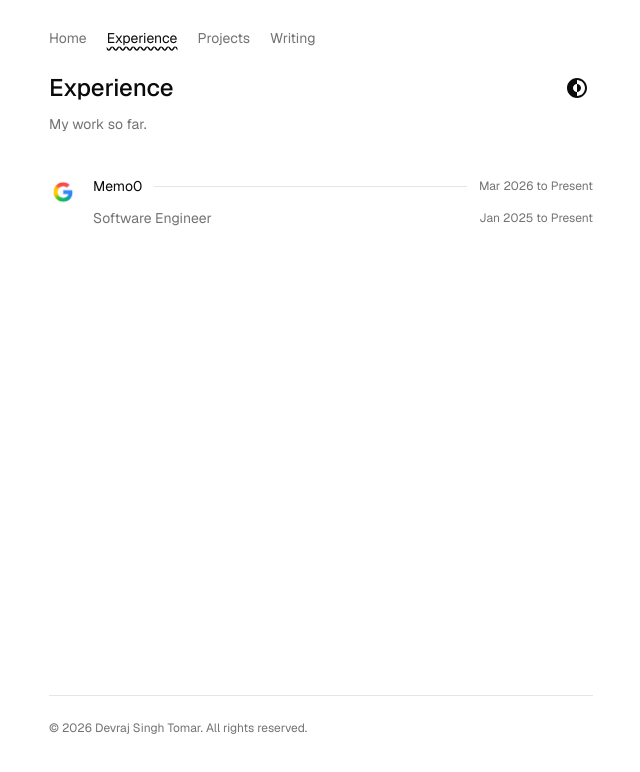
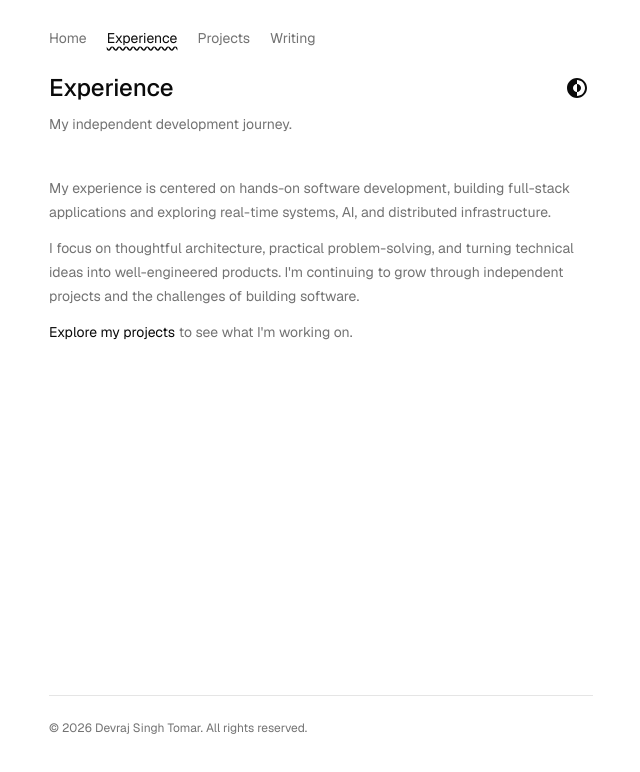
Before and after one commit to Devraj-singh-tomar/devraj-portfolio, a Next.js app: page /experience in a window 1280 px wide. Shown: the top 772 px of the page, without its empty margins (319-959 px from the left). Built offline with nearby package versions, Linux system fonts and the light colour scheme.

Commit message:
feat: implement EmptyState component and enhance experience, projects, and writing pages with conditional rendering and improved messaging

```diff
--- a/src/app/experience/page.tsx
+++ b/src/app/experience/page.tsx
@@ -1,7 +1,9 @@
+import { EmptyState } from "@/components/empty-state";
 import { ExperienceItem } from "@/components/experience/experience-item";
 import { HeroHeader } from "@/components/hero-header";
 import { experiences } from "@/config/experience";
 import { createPageMetadata } from "@/lib/seo";
+import Link from "next/link";
 
 export const metadata = createPageMetadata({
   title: "Experience",
@@ -13,9 +15,14 @@ export const metadata = createPageMetadata({
 export default function ExperiencePage() {
   return (
     <div>
-      <HeroHeader title="Experience" description="My work so far." />
+      <HeroHeader
+        title="Experience"
+        description="My independent development journey."
+        //  description="My work so far."
+      />
 
       <section className="mt-10">
+        {experiences.length > 0 ? (
           <div className="flex flex-col gap-8">
             {experiences.map((experience) => (
               <ExperienceItem
@@ -24,6 +31,32 @@ export default function ExperiencePage() {
               />
             ))}
           </div>
+        ) : (
+          <EmptyState>
+            <p>
+              My experience is centered on hands-on software development,
+              building full-stack applications and exploring real-time systems,
+              AI, and distributed infrastructure.
+            </p>
+
+            <p>
+              I focus on thoughtful architecture, practical problem-solving, and
+              turning technical ideas into well-engineered products. I&apos;m
+              continuing to grow through independent projects and the challenges
+              of building software.
+            </p>
+
+            <p>
+              <Link
+                href="/projects"
+                className="text-foreground hover:underline decoration-wavy underline-offset-[2.5px]"
+              >
+                Explore my projects
+              </Link>{" "}
+              to see what I&apos;m working on.
+            </p>
+          </EmptyState>
+        )}
       </section>
     </div>
   );
--- a/src/app/projects/page.tsx
+++ b/src/app/projects/page.tsx
@@ -1,3 +1,4 @@
+import { EmptyState } from "@/components/empty-state";
 import { HeroHeader } from "@/components/hero-header";
 import { ProjectItem } from "@/components/projects/project-item";
 import { projects } from "@/config/projects";
@@ -19,11 +20,26 @@ export default function ProjectsPage() {
       />
 
       <section className="mt-10">
-        <div className="flex flex-col gap-8">
-          {projects.map((project) => (
-            <ProjectItem key={project.title} project={project} />
-          ))}
-        </div>
+        {projects.length > 0 ? (
+          <div className="flex flex-col gap-8">
+            {projects.map((project) => (
+              <ProjectItem key={project.title} project={project} />
+            ))}
+          </div>
+        ) : (
+          <EmptyState>
+            <p>
+              I&apos;m currently building and refining projects before adding
+              them here. PeerDrop is my current focus: a browser-to-browser file
+              transfer project built with WebRTC, WebSockets, and Redis.
+            </p>
+
+            <p>
+              I&apos;ll publish projects here as their demos and detailed case
+              studies are ready.
+            </p>
+          </EmptyState>
+        )}
       </section>
     </div>
   );
--- a/src/app/writing/page.tsx
+++ b/src/app/writing/page.tsx
@@ -1,7 +1,9 @@
+import { EmptyState } from "@/components/empty-state";
 import { HeroHeader } from "@/components/hero-header";
 import { WritingItem } from "@/components/writing/writing-item";
 import { writings } from "@/config/writing";
 import { createPageMetadata } from "@/lib/seo";
+import Link from "next/link";
 
 export const metadata = createPageMetadata({
   title: "Writing",
@@ -13,14 +15,38 @@ export const metadata = createPageMetadata({
 export default function WritingPage() {
   return (
     <div>
-      <HeroHeader title="Writing" description="Notes on building software." />
+      <HeroHeader
+        title="Writing"
+        description="Technical notes and lessons from building software."
+      />
 
       <section className="mt-10">
-        <div className="flex flex-col gap-7">
-          {writings.map((writing) => (
-            <WritingItem key={writing.title} writing={writing} />
-          ))}
-        </div>
+        {writings.length > 0 ? (
+          <div className="flex flex-col gap-7">
+            {writings.map((writing) => (
+              <WritingItem key={writing.title} writing={writing} />
+            ))}
+          </div>
+        ) : (
+          <EmptyState>
+            <p>
+              I haven&apos;t published technical articles yet. I&apos;m
+              preparing notes on WebRTC, real-time systems, and the engineering
+              decisions behind the software I&apos;m building.
+            </p>
+
+            <p>
+              In the meantime, explore my{" "}
+              <Link
+                href="/projects"
+                className="text-foreground hover:underline decoration-wavy underline-offset-[2.5px]"
+              >
+                projects
+              </Link>
+              . I&apos;ll add articles here when they&apos;re ready to publish.
+            </p>
+          </EmptyState>
+        )}
       </section>
     </div>
   );
--- /dev/null
+++ b/src/components/empty-state.tsx
@@ -0,0 +1,13 @@
+import type { ReactNode } from "react";
+
+type EmptyStateProps = {
+  children: ReactNode;
+};
+
+export function EmptyState({ children }: EmptyStateProps) {
+  return (
+    <div className="max-w-2xl space-y-3 text-sm leading-6 text-muted-foreground">
+      {children}
+    </div>
+  );
+}
--- a/src/components/experience/experience-item.tsx
+++ b/src/components/experience/experience-item.tsx
@@ -1,4 +1,5 @@
 import type { Experience } from "@/config/experience";
+import Image from "next/image";
 import { Fragment } from "react";
 
 type ExperienceItemProps = {
@@ -11,7 +12,9 @@ export function ExperienceItem({ experience }: ExperienceItemProps) {
       {/* Company logo */}
       <div className="flex justify-center pt-0.5">
         {experience.logo ? (
-          <img
+          <Image
+            height={100}
+            width={100}
             src={experience.logo}
             alt=""
             className="size-7 rounded-full object-cover"
--- a/src/components/header.tsx
+++ b/src/components/header.tsx
@@ -1,6 +1,5 @@
 "use client";
 
-import { siteConfig } from "@/config/site";
 import Link from "next/link";
 import { usePathname } from "next/navigation";
 import { useEffect, useRef, useState } from "react";
--- a/src/components/projects/projects-section.tsx
+++ b/src/components/projects/projects-section.tsx
@@ -1,9 +1,10 @@
 import { projects } from "@/config/projects";
 import Link from "next/link";
 import { ProjectItem } from "./project-item";
+import { EmptyState } from "../empty-state";
 
 export function ProjectsSection() {
-  const featuredProjects = projects.slice(0, 5);
+  const featuredProjects = projects.slice(0, 4);
 
   return (
     <section aria-labelledby="featured-projects-heading">
@@ -23,11 +24,20 @@ export function ProjectsSection() {
         </Link>
       </div>
 
-      <div className="flex flex-col gap-7">
-        {featuredProjects.map((project) => (
-          <ProjectItem key={project.title} project={project} />
-        ))}
-      </div>
+      {featuredProjects.length > 0 ? (
+        <div className="flex flex-col gap-7">
+          {featuredProjects.map((project) => (
+            <ProjectItem key={project.title} project={project} />
+          ))}
+        </div>
+      ) : (
+        <EmptyState>
+          <p>
+            I&apos;m currently working on PeerDrop and preparing projects to
+            showcase here. I&apos;ll add them as they&apos;re ready to explore.
+          </p>
+        </EmptyState>
+      )}
     </section>
   );
 }
--- a/src/components/writing/writing-section.tsx
+++ b/src/components/writing/writing-section.tsx
@@ -1,9 +1,10 @@
 import { writings } from "@/config/writing";
 import Link from "next/link";
 import { WritingItem } from "./writing-item";
+import { EmptyState } from "../empty-state";
 
 export function WritingSection() {
-  const featuredWriting = writings.slice(0, 5);
+  const featuredWriting = writings.slice(0, 4);
 
   return (
     <section aria-labelledby="featured-writing-heading">
@@ -23,11 +24,21 @@ export function WritingSection() {
         </Link>
       </div>
 
-      <div className="flex flex-col gap-7">
-        {featuredWriting.map((writing) => (
-          <WritingItem key={writing.title} writing={writing} />
-        ))}
-      </div>
+      {featuredWriting.length > 0 ? (
+        <div className="flex flex-col gap-7">
+          {featuredWriting.map((writing) => (
+            <WritingItem key={writing.title} writing={writing} />
+          ))}
+        </div>
+      ) : (
+        <EmptyState>
+          <p>
+            I&apos;m preparing technical write-ups about WebRTC, real-time
+            systems, and lessons from building full-stack products. I&apos;ll
+            publish them here when they&apos;re ready.
+          </p>
+        </EmptyState>
+      )}
     </section>
   );
 }
--- a/src/config/experience.ts
+++ b/src/config/experience.ts
@@ -12,19 +12,18 @@ export type Experience = {
 };
 
 export const experiences: Experience[] = [
-  {
-    company: "Memo0",
-    href: "https://mem0.ai",
-    period: "Mar 2026 to Present",
-    logo: "/experience/google.jpg",
-    roles: [
-      {
-        title: "Software Engineer",
-        period: "Jan 2025 to Present",
-      },
-    ],
-  },
-
+  // {
+  //   company: "Memo0",
+  //   href: "https://mem0.ai",
+  //   period: "Mar 2026 to Present",
+  //   logo: "/experience/google.jpg",
+  //   roles: [
+  //     {
+  //       title: "Software Engineer",
+  //       period: "Jan 2025 to Present",
+  //     },
+  //   ],
+  // },
   // {
   //   company: "Google",
   //   href: "https://Google.com",
--- a/src/config/projects.ts
+++ b/src/config/projects.ts
@@ -11,6 +11,6 @@ export const projects: Project[] = [
     description:
       "A peer-to-peer file transfer system that sends files directly between browsers using WebRTC, with WebSockets and Redis powering the surrounding infrastructure.",
     github: "https://github.com/Devraj-singh-tomar/peerdrop",
-    live: "/",
+    live: "",
   },
 ];
--- a/src/config/writing.ts
+++ b/src/config/writing.ts
@@ -8,34 +8,32 @@ export type Writing = {
 };
 
 export const writings: Writing[] = [
-  {
-    title: "How WebRTC Establishes a Peer-to-Peer Connection",
-    description:
-      "A practical breakdown of signaling, ICE candidates, STUN servers, and the steps browsers take to establish a direct connection.",
-    source: {
-      name: "Medium",
-      href: "",
-    },
-  },
-
-  {
-    title:
-      "Building PeerDrop: Designing a Browser-to-Browser File Transfer System",
-    description:
-      "Exploring the architecture behind PeerDrop, from room creation and WebSocket signaling to WebRTC data channels and file transfer.",
-    source: {
-      name: "Medium",
-      href: "",
-    },
-  },
-
-  {
-    title: "Redis Pub/Sub for Scaling Real-Time Applications",
-    description:
-      "Understanding how Redis Pub/Sub can distribute events between server instances and where its delivery guarantees matter in real-time systems.",
-    source: {
-      name: "Medium",
-      href: "",
-    },
-  },
+  // {
+  //   title: "How WebRTC Establishes a Peer-to-Peer Connection",
+  //   description:
+  //     "A practical breakdown of signaling, ICE candidates, STUN servers, and the steps browsers take to establish a direct connection.",
+  //   source: {
+  //     name: "Medium",
+  //     href: "",
+  //   },
+  // },
+  // {
+  //   title:
+  //     "Building PeerDrop: Designing a Browser-to-Browser File Transfer System",
+  //   description:
+  //     "Exploring the architecture behind PeerDrop, from room creation and WebSocket signaling to WebRTC data channels and file transfer.",
+  //   source: {
+  //     name: "Medium",
+  //     href: "",
+  //   },
+  // },
+  // {
+  //   title: "Redis Pub/Sub for Scaling Real-Time Applications",
+  //   description:
+  //     "Understanding how Redis Pub/Sub can distribute events between server instances and where its delivery guarantees matter in real-time systems.",
+  //   source: {
+  //     name: "Medium",
+  //     href: "",
+  //   },
+  // },
 ];
```
Lines whose indentation alone changed are shown as unchanged.
